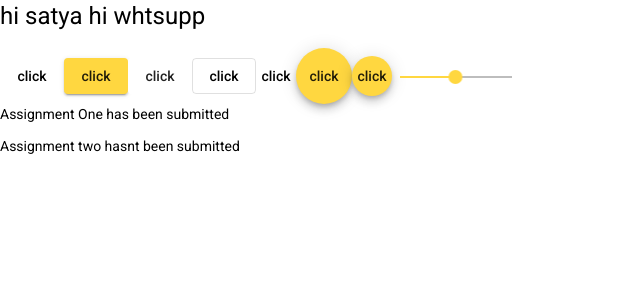
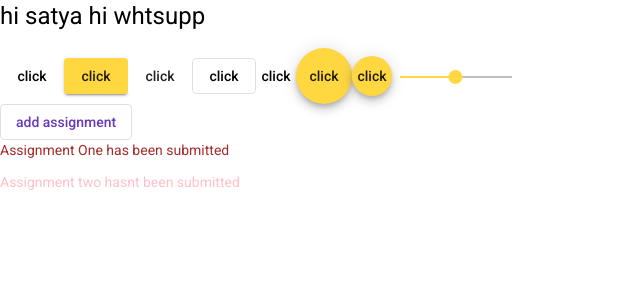
Before and after one commit to SP2224/Assignments-to-do-web-app, an Angular app: page / in a window 1280 px wide. Shown: the top 300 px of the page, without its empty margins (0-640 px from the left). Built offline with nearby package versions, Linux system fonts and the light colour scheme.

Commit message:
fourth commit

```diff
--- a/src/app/assignments/assignments.component.css
+++ b/src/app/assignments/assignments.component.css
@@ -0,0 +1,6 @@
+.submitted{
+    color: brown;
+}
+.unsubmitted{
+    color: pink;
+}
--- a/src/app/assignments/assignments.component.html
+++ b/src/app/assignments/assignments.component.html
@@ -1,4 +1,13 @@
-<div *ngFor="let assignment of assignments">
+<form ngForm #assignmentsForm>
+    <button mat-stroked-button
+            [disabled]="!enabled"
+            color="primary">add assignment</button>
+</form>
+
+
+<div *ngFor="let assignment of assignments"
+    [ngClass]="{'submitted': assignment.submitted === true,'unsubmitted': assignment.submitted === false}"
+    >
    <p *ngIf="assignment.submitted; else unsubmitted">Assignment {{assignment.name}} has been submitted</p>
     <ng-template #unsubmitted>Assignment {{assignment.name}} hasnt been submitted</ng-template>
 </div>
--- a/src/app/assignments/assignments.component.ts
+++ b/src/app/assignments/assignments.component.ts
@@ -7,6 +7,7 @@ import { Component, OnInit } from '@angular/core';
 })
 export class AssignmentsComponent implements OnInit {
   title="My assignment application";
+  enabled=true;
   assignments = [{
       name : "One",
       dueDate: '2018-01-01',
--- /dev/null
+++ b/src/app/shared/submitted.directive.ts
@@ -0,0 +1,10 @@
+import { Directive } from '@angular/core';
+
+@Directive({
+  selector: '[appSubmitted]'
+})
+export class SubmittedDirective {
+
+  constructor() { }
+
+}
```
Also changed, not shown: src/app/app.module.ts (+10 -2 lines), 1 other file (tests, documents, lock files or other folders).
